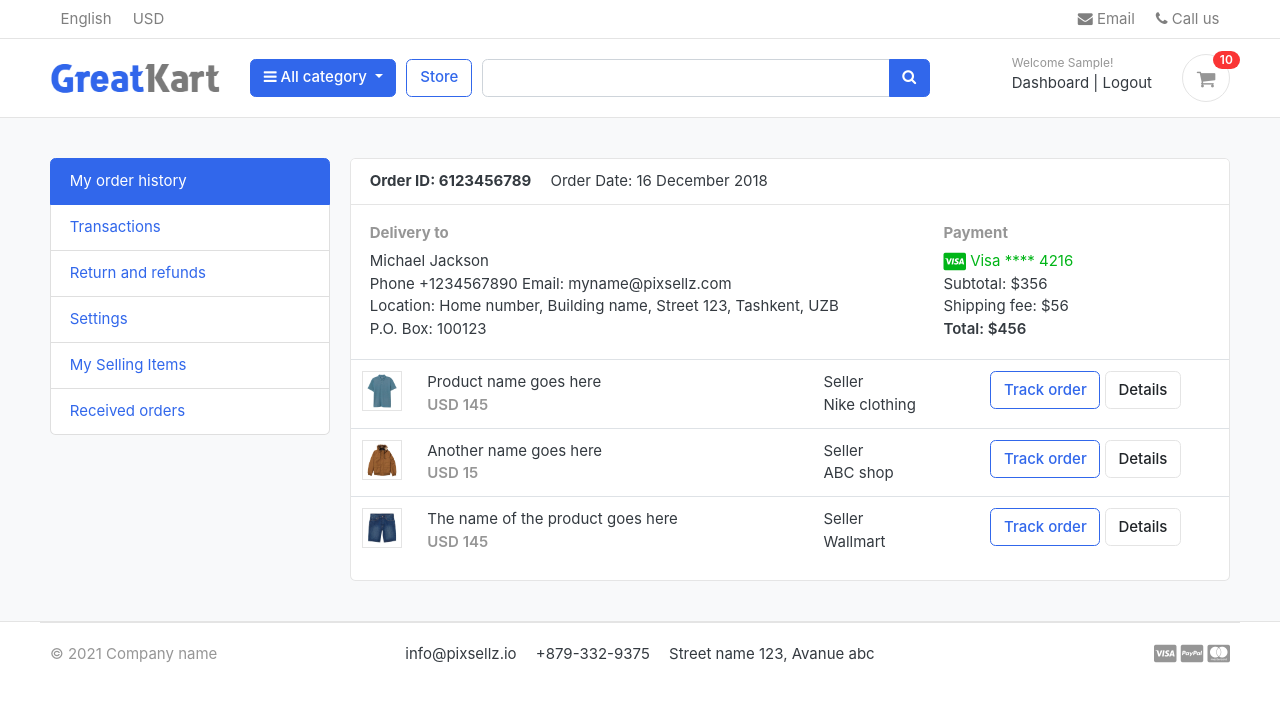
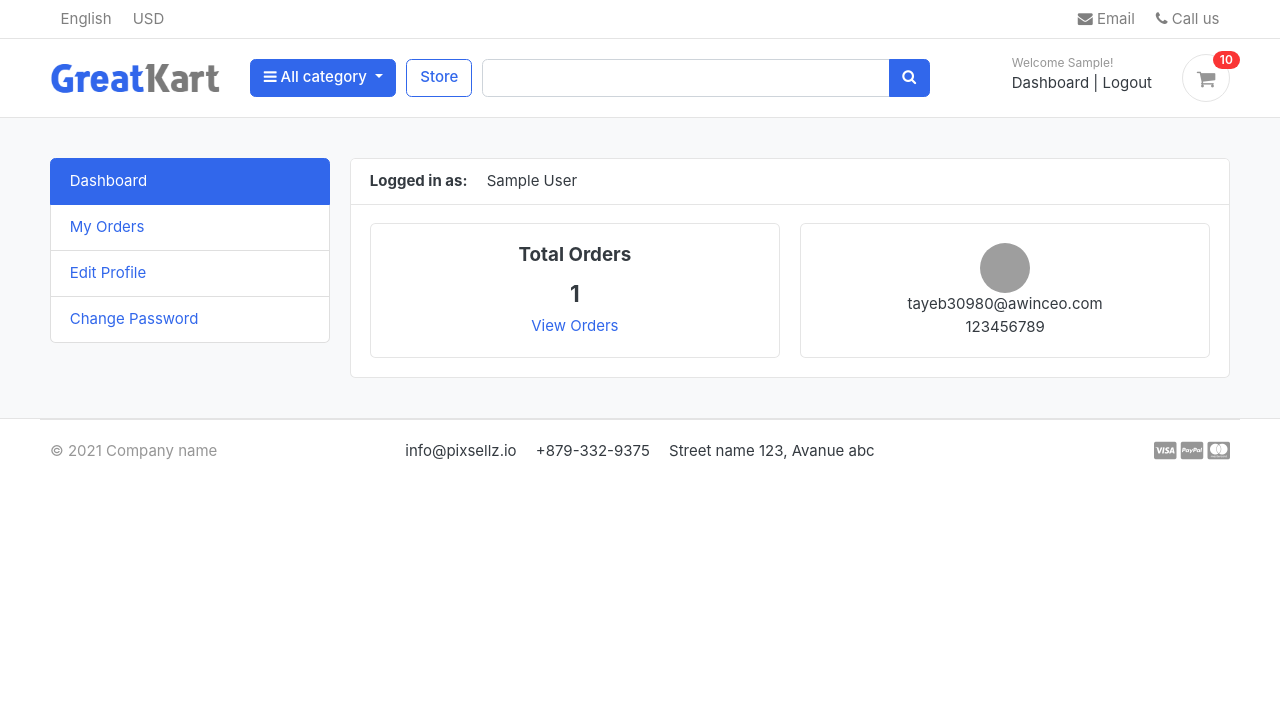
Before and after one commit to SatvirSingh98/GreatKart-eCommerce, a Django app: page /accounts/dashboard/ in a window 1280 px wide. Shown: the top 702 px of the page. Run offline with Django 3.2, Linux system fonts and the light colour scheme; a user stored in the database is signed in; tables that the repository leaves empty hold one stand-in row (values such as "Sample post"); some libraries are stand-ins or nearby versions; some web fonts are replaced; grey boxes are pictures that could not be loaded.

Commit message:
Dashboard Edits

```diff
--- a/src/apps/accounts/templates/accounts/dashboard.html
+++ b/src/apps/accounts/templates/accounts/dashboard.html
@@ -9,12 +9,10 @@
 			<aside class="col-md-3">
 				<!--   SIDEBAR   -->
 				<ul class="list-group">
-					<a class="list-group-item active" href="#"> My order history </a>
-					<a class="list-group-item" href="#"> Transactions </a>
-					<a class="list-group-item" href="#"> Return and refunds </a>
-					<a class="list-group-item" href="#">Settings </a>
-					<a class="list-group-item" href="#"> My Selling Items </a>
-					<a class="list-group-item" href="#"> Received orders </a>
+					<a class="list-group-item active" href="#"> Dashboard </a>
+					<a class="list-group-item" href="#"> My Orders </a>
+					<a class="list-group-item" href="#"> Edit Profile </a>
+					<a class="list-group-item" href="#">Change Password </a>
 				</ul>
 				<br>
 				<!--   SIDEBAR .//END   -->
@@ -22,72 +20,32 @@
 			<main class="col-md-9">
 				<article class="card">
 					<header class="card-header">
-						<strong class="d-inline-block mr-3">Order ID: 6123456789</strong>
-						<span>Order Date: 16 December 2018</span>
+						<strong class="d-inline-block mr-3">Logged in as:</strong>
+						<span>{{ user.full_name|title }}</span>
 					</header>
 					<div class="card-body">
 						<div class="row">
-							<div class="col-md-8">
-								<h6 class="text-muted">Delivery to</h6>
-								<p>Michael Jackson <br>
-									Phone +1234567890 Email: myname@pixsellz.com <br>
-									Location: Home number, Building name, Street 123, Tashkent, UZB <br>
-									P.O. Box: 100123
-								</p>
+							<div class="col-md-6">
+								<div class="card" style="text-align:center;">
+									<div class="card-body">
+										<h5 class="card-title">Total Orders</h5>
+										<h4>{{ orders_count }}</h4>
+										<a href="#">View Orders</a>
+									</div>
+								</div>
 							</div>
-							<div class="col-md-4">
-								<h6 class="text-muted">Payment</h6>
-								<span class="text-success">
-									<i class="fab fa-lg fa-cc-visa"></i>
-									Visa **** 4216
-								</span>
-								<p>Subtotal: $356 <br>
-									Shipping fee: $56 <br>
-									<span class="b">Total: $456 </span>
-								</p>
+							<div class="col-md-6">
+								<div class="card" style="text-align:center;">
+									<div class="card-body">
+										<img src="https://www.w3schools.com/w3images/avatar2.png" alt="User Profile Picture" width="50" height="50"
+											style="border-radius:50%;">
+										<p class="mb-0">tayeb30980@awinceo.com</p>
+										<p>123456789</p>
+									</div>
+								</div>
 							</div>
 						</div> <!-- row.// -->
 					</div> <!-- card-body .// -->
-					<div class="table-responsive">
-						<table class="table table-hover">
-							<tr>
-								<td width="65">
-									<img src="{% static 'images/items/1.jpg' %}" class="img-xs border">
-								</td>
-								<td>
-									<p class="title mb-0">Product name goes here </p>
-									<var class="price text-muted">USD 145</var>
-								</td>
-								<td> Seller <br> Nike clothing </td>
-								<td width="250"> <a href="#" class="btn btn-outline-primary">Track order</a> <a href="#"
-										class="btn btn-light"> Details </a> </td>
-							</tr>
-							<tr>
-								<td>
-									<img src="{% static 'images/items/2.jpg' %}" class="img-xs border">
-								</td>
-								<td>
-									<p class="title mb-0">Another name goes here </p>
-									<var class="price text-muted">USD 15</var>
-								</td>
-								<td> Seller <br> ABC shop </td>
-								<td> <a href="#" class="btn btn-outline-primary">Track order</a> <a href="#"
-										class="btn btn-light"> Details </a> </td>
-							</tr>
-							<tr>
-								<td>
-									<img src="{% static 'images/items/3.jpg' %}" class="img-xs border">
-								</td>
-								<td>
-									<p class="title mb-0">The name of the product goes here </p>
-									<var class="price text-muted">USD 145</var>
-								</td>
-								<td> Seller <br> Wallmart </td>
-								<td> <a href="#" class="btn btn-outline-primary">Track order</a> <a href="#"
-										class="btn btn-light"> Details </a> </td>
-							</tr>
-						</table>
-					</div> <!-- table-responsive .end// -->
 				</article> <!-- order-group.// -->
 			</main>
 		</div> <!-- row.// -->
--- a/src/apps/accounts/views.py
+++ b/src/apps/accounts/views.py
@@ -12,6 +12,7 @@ from django.utils.http import urlsafe_base64_decode, urlsafe_base64_encode
 
 from apps.cart.models import Cart, CartItem
 from apps.cart.views import _cart_id
+from apps.orders.models import Order
 
 from .forms import RegistrationForm
 
@@ -133,7 +134,13 @@ def activate_email_view(request, uidb64, token):
 
 @login_required(login_url='accounts:login')
 def dashboard_view(request):
-    return render(request, 'accounts/dashboard.html')
+    orders = Order.objects.order_by('-created_at').filter(user_id=request.user.id, is_ordered=True)
+    orders_count = orders.count()
+
+    context = {
+        'orders_count': orders_count,
+    }
+    return render(request, 'accounts/dashboard.html', context)
 
 
 def forgot_password_view(request):
```
